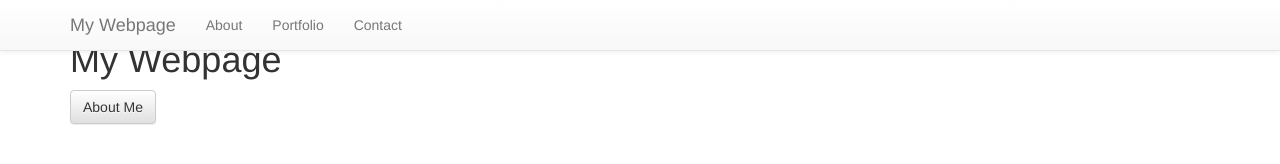
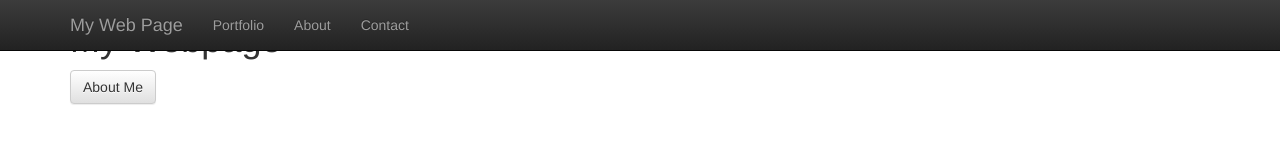
Before and after one commit to hello-interface/hello-interface.github.io, a plain HTML site: page dospace-dec17/amy/index.html in a window 1280 px wide. Drawn offline with nearby package versions, Linux system fonts and the light colour scheme.

Commit message:
Update index.html

```diff
--- a/dospace-dec17/amy/index.html
+++ b/dospace-dec17/amy/index.html
@@ -1,21 +1,23 @@
 <!DOCTYPE html>
 <html>
   <head>
-    <title>Amy's New Site</title>
+    <title>Shonna's New Site</title>
+
     <!-- Latest compiled and minified CSS -->
     <link rel="stylesheet" href="https://maxcdn.bootstrapcdn.com/bootstrap/3.3.7/css/bootstrap.min.css" integrity="sha384-BVYiiSIFeK1dGmJRAkycuHAHRg32OmUcww7on3RYdg4Va+PmSTsz/K68vbdEjh4u" crossorigin="anonymous">
 
     <!-- Optional theme -->
     <link rel="stylesheet" href="https://maxcdn.bootstrapcdn.com/bootstrap/3.3.7/css/bootstrap-theme.min.css" integrity="sha384-rHyoN1iRsVXV4nD0JutlnGaslCJuC7uwjduW9SVrLvRYooPp2bWYgmgJQIXwl/Sp" crossorigin="anonymous">
 
-     <script src="http://code.jquery.com/jquery-3.1.1.min.js" integrity="sha256-hVVnYaiADRTO2PzUGmuLJr8BLUSjGIZsDYGmIJLv2b8="			  crossorigin="anonymous"></script>
+    <script src="https://code.jquery.com/jquery-3.1.1.min.js" integrity="sha256-hVVnYaiADRTO2PzUGmuLJr8BLUSjGIZsDYGmIJLv2b8="
+  crossorigin="anonymous"></script>
 
     <!-- Latest compiled and minified JavaScript -->
     <script src="https://maxcdn.bootstrapcdn.com/bootstrap/3.3.7/js/bootstrap.min.js" integrity="sha384-Tc5IQib027qvyjSMfHjOMaLkfuWVxZxUPnCJA7l2mCWNIpG9mGCD8wGNIcPD7Txa" crossorigin="anonymous"></script>
 
   </head>
-  <body id="top=page" data-spy="scroll" data-target=".navbar-fixed-top">
-      <nav class="navbar navbar-default navbar-fixed-top" role="navigation">
+  <body id="top-page" data-spy="scroll" data-target=".navbar-fixed-top">
+    <nav class="navbar navbar-inverse navbar-fixed-top" role="navigation">
       <div class="container">
         <div class="navbar-header page-scroll">
           <button type="button" class="navbar-toggle collapsed" data-toggle="collapse" data-target="#bs-example-navbar-collapse-1" aria-expanded="false">
@@ -24,21 +26,18 @@
             <span class="icon-bar"></span>
             <span class="icon-bar"></span>
           </button>
-          <a class="navbar-brand page-scroll" href="#top-page">My Webpage</a>
+          <a class="navbar-brand page-scroll" href="#top-page">My Web Page</a>
         </div>
         <div class="collapse navbar-collapse navbar-ex1-collapse">
-
         <ul class="nav navbar-nav">
-    <!-- Hidden li included to remove active class from about link when scrolled up past about section -->
           <li class="hidden"><a class="page-scroll" href="#top-page"></a></li>
+          <li><a class="page-scroll" href="#portfolio">Portfolio</a></li>
           <li><a class="page-scroll" href="#about">About</a></li>
-       <li><a class="page-scroll" href="#portfolio">Portfolio</a></li>
           <li><a class="page-scroll" href="#contact">Contact</a></li>
         </ul>
         </div>
       </div>
     </nav>
-   <!-- Intro Section -->
     <section id="intro" class="intro-section">
       <div class="container">
         <div class="row">
```
Lines whose indentation alone changed are shown as unchanged.
